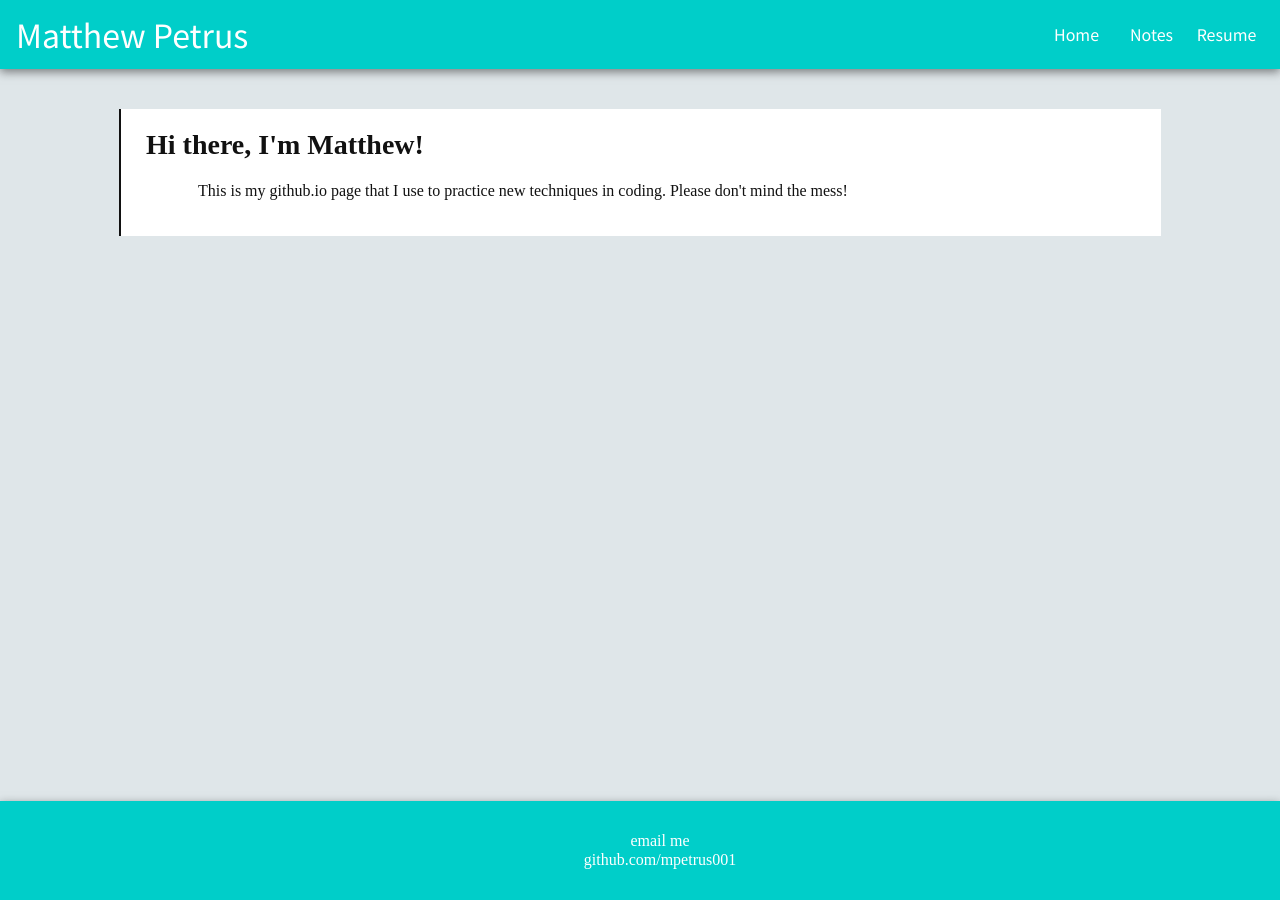
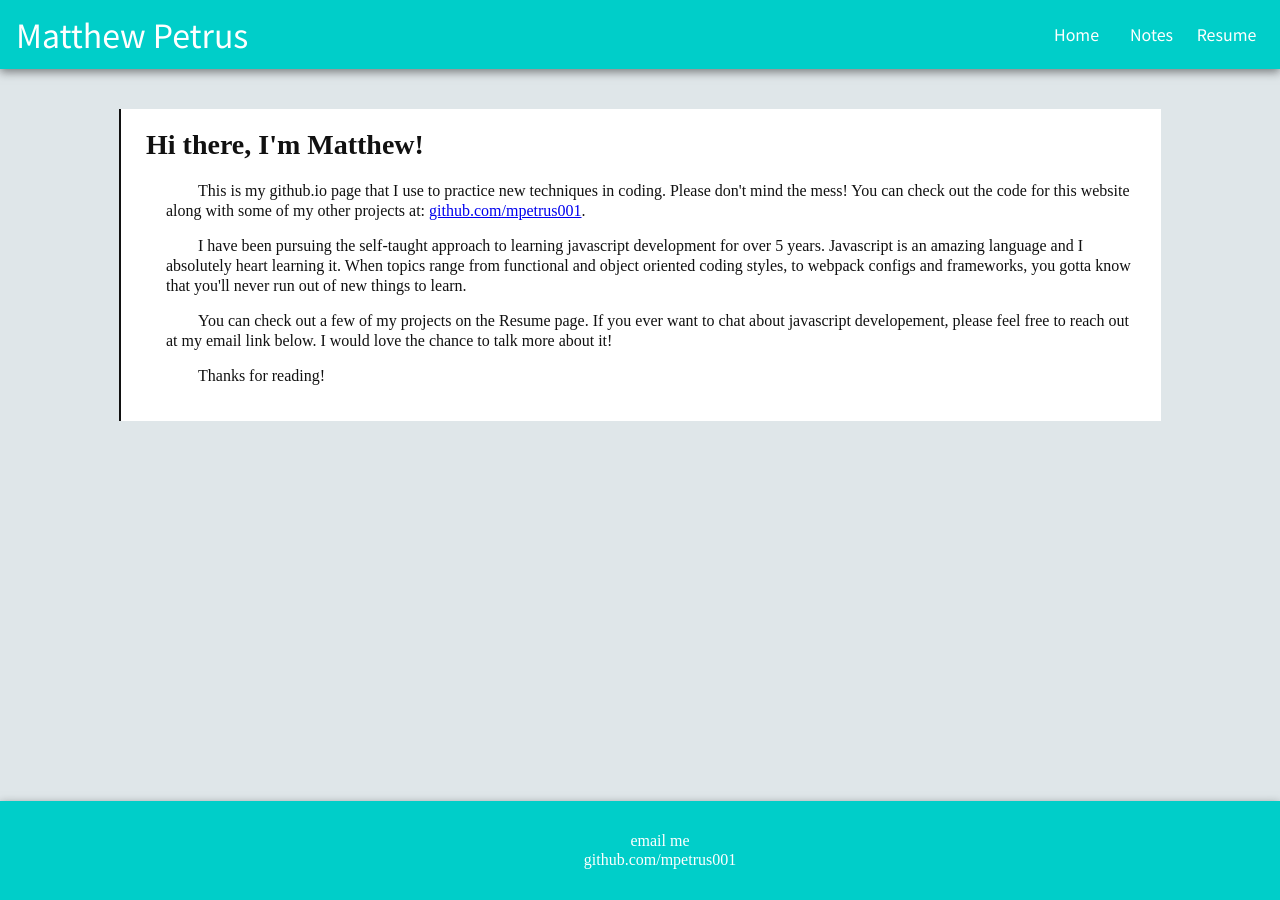
Before and after one commit to mpetrus001/mpetrus001.github.io, a Jekyll site: the page built from index.html, in a window 1280 px wide. Built offline with Jekyll 4.4.1, drawn with Linux system fonts in a browser that asks for light colours.

Commit message:
brought it inline with remote

```diff
--- a/index.html
+++ b/index.html
@@ -8,6 +8,23 @@ description: Introduction and home page
 	<h2>Hi there, I'm Matthew!</h2>
 	<p>
 		This is my github.io page that I use to practice new techniques in coding.
-		Please don't mind the mess!
+		Please don't mind the mess! You can check out the code for this website
+		along with some of my other projects at:
+		<a href="https://github.com/mpetrus001">github.com/mpetrus001</a>.
+	</p>
+	<p>
+		I have been pursuing the self-taught approach to learning javascript
+		development for over 5 years. Javascript is an amazing language and I
+		absolutely heart learning it. When topics range from functional and object
+		oriented coding styles, to webpack configs and frameworks, you gotta know
+		that you'll never run out of new things to learn.
+	</p>
+	<p>
+		You can check out a few of my projects on the Resume page. If you ever want
+		to chat about javascript developement, please feel free to reach out at my
+		email link below. I would love the chance to talk more about it!
+	</p>
+	<p>
+		Thanks for reading!
 	</p>
 </article>
```
Also changed, not shown: _posts/2016-08-07-first-post.md (+1 -3 lines).
